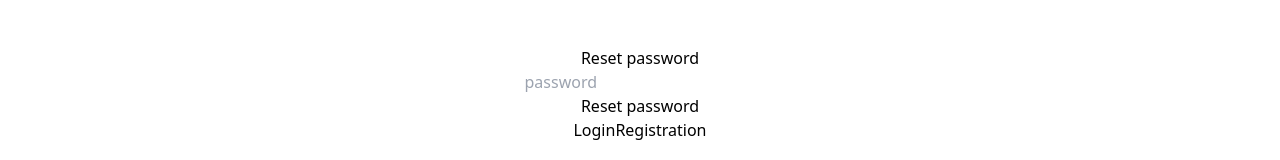
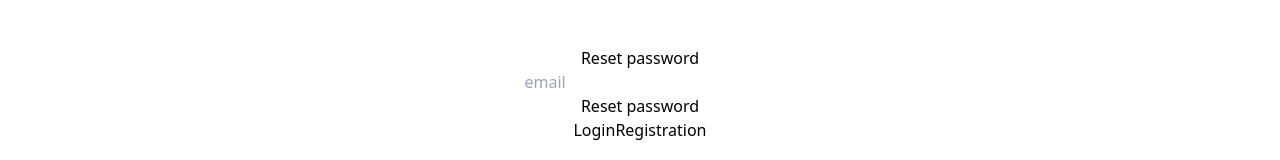
Before and after one commit to TraceOfHumanity/eshop, a React (Create React App) app: page /reset in a window 1280 px wide. Shown: the part 306-466 px from the top of the page. Built offline with nearby package versions, Linux system fonts and the light colour scheme; no server answers.

Commit message:
reset pass

```diff
--- a/src/pages/auth/Reset.jsx
+++ b/src/pages/auth/Reset.jsx
@@ -1,14 +1,40 @@
+import { sendPasswordResetEmail } from "firebase/auth";
 import React, { useState } from "react";
 import { Link } from "react-router-dom";
+import { toast } from "react-toastify";
+import { Loader } from "src/components/Loader";
+import { auth } from "src/firebase/firebase.config";
 
 export const Reset = () => {
   const [email, setEmail] = useState("");
+  const [isLoading, setIsLoading] = useState(false);
+
+  const resetPassword = (e) => {
+    e.preventDefault();
+    setIsLoading(true);
+    sendPasswordResetEmail(auth, email)
+      .then(() => {
+        setIsLoading(false);
+        toast.success("Check your email for reset password link");
+      })
+      .catch((error) => {
+        setIsLoading(false);
+        toast.error(error.message);
+      });
+  };
 
   return (
     <div className="customContainer flex justify-center items-center flex-auto flex-col h-full">
+      {isLoading && <Loader />}
       <h1>Reset password</h1>
-      <form className="flex flex-col">
-        <input type="password" placeholder="password" required />
+      <form className="flex flex-col" onSubmit={resetPassword}>
+        <input
+          type="text"
+          placeholder="email"
+          value={email}
+          onChange={(e) => setEmail(e.target.value)}
+          required
+        />
         <button type="submit">Reset password</button>
       </form>
       <p>
```
